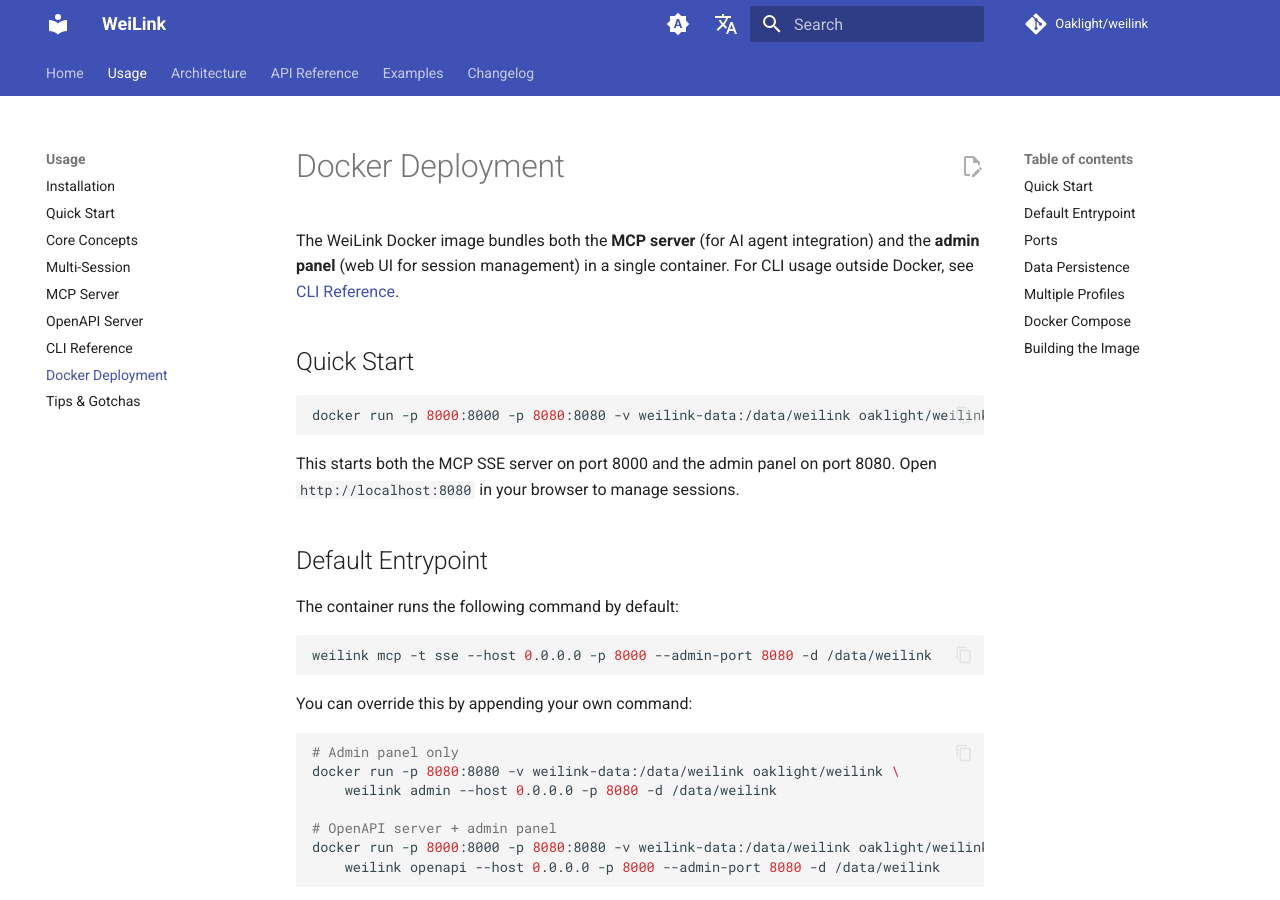
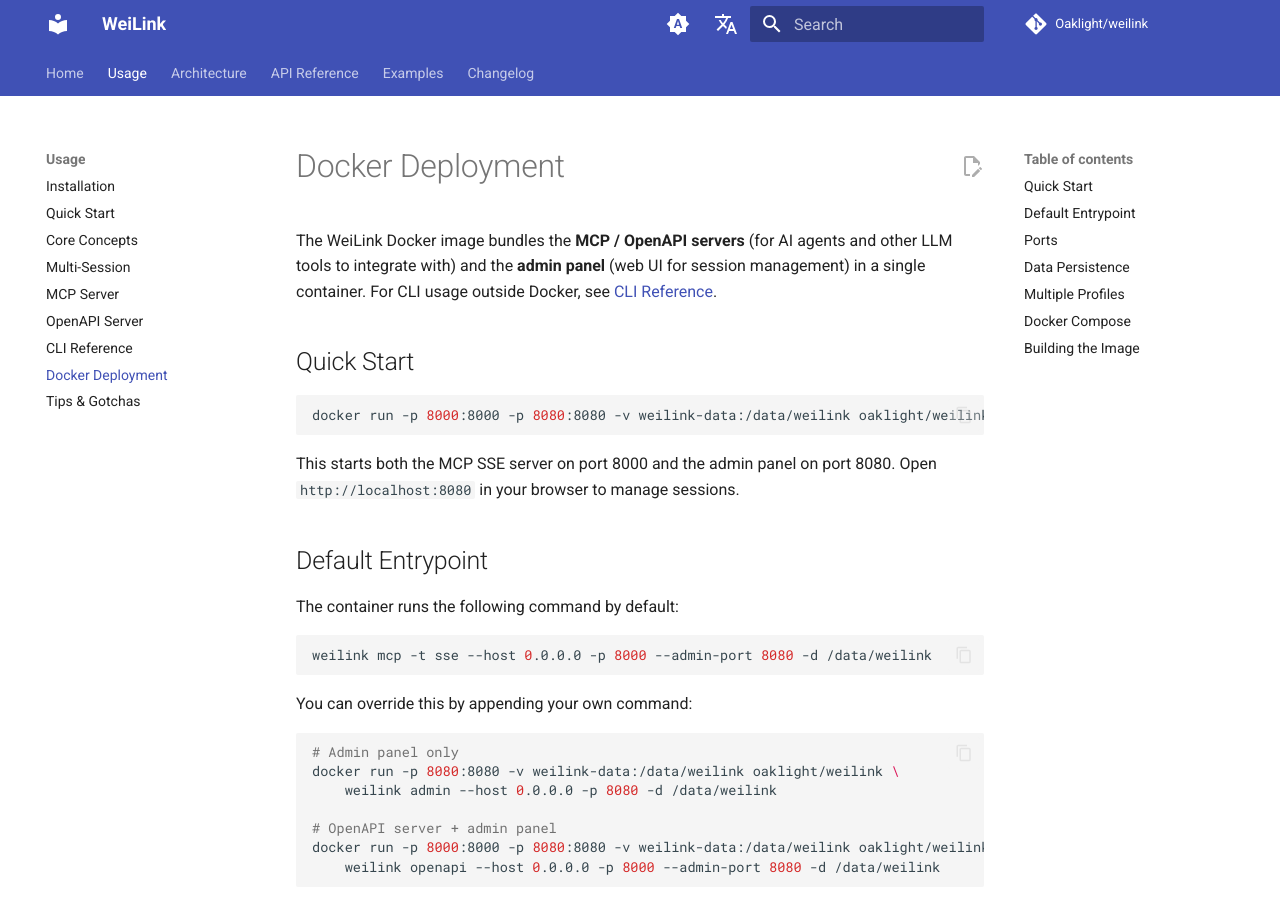
Before and after one commit to Oaklight/weilink, an MkDocs documentation site: the page built from docs/usage/docker.md, in a window 1280 px wide and 900 px high. Built offline with MkDocs 1.6.1 and Material for MkDocs 9.7.7, drawn with Linux system fonts in a browser that asks for light colours; comment, search, counter and statistics services are not loaded.

Commit message:
Fix Docker page intro: MCP/OpenAPI servers, not just MCP

```diff
--- a/docs/usage/docker.md
+++ b/docs/usage/docker.md
@@ -1,6 +1,6 @@
 # Docker Deployment
 
-The WeiLink Docker image bundles both the **MCP server** (for AI agent integration) and the **admin panel** (web UI for session management) in a single container. For CLI usage outside Docker, see [CLI Reference](cli.md).
+The WeiLink Docker image bundles the **MCP / OpenAPI servers** (for AI agents and other LLM tools to integrate with) and the **admin panel** (web UI for session management) in a single container. For CLI usage outside Docker, see [CLI Reference](cli.md).
 
 ## Quick Start
 
```
